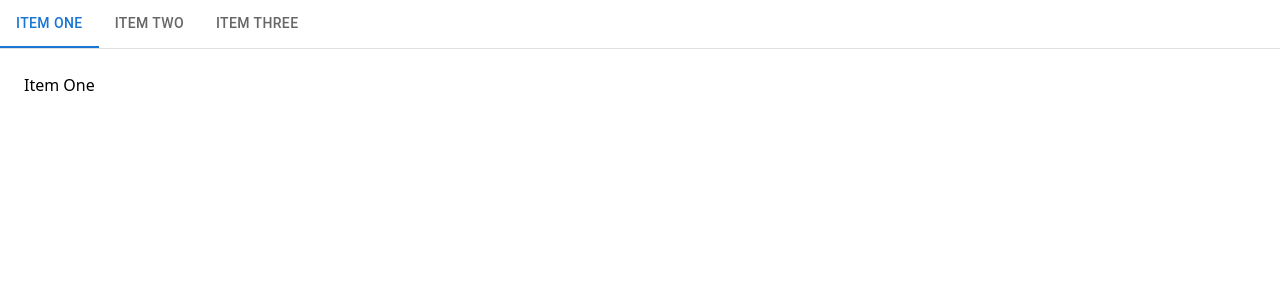
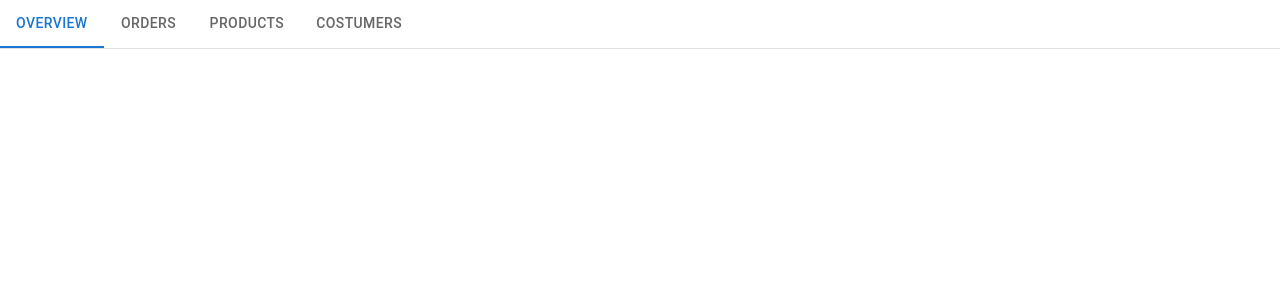
Before and after one commit to MrCrowNFT/The-Geek-Shop, a React (Vite) app in the folder frontend/: page /admin in a window 1280 px wide. Shown: the top 300 px of the page. Built offline with nearby package versions, Linux system fonts and the light colour scheme.

Commit message:
Tabs change

```diff
--- a/frontend/src/components/Tabs/Tabs.jsx
+++ b/frontend/src/components/Tabs/Tabs.jsx
@@ -44,19 +44,20 @@ export default function BasicTabs() {
     <Box sx={{ width: '100%' }}>
       <Box sx={{ borderBottom: 1, borderColor: 'divider' }}>
         <Tabs value={value} onChange={handleChange} aria-label="basic tabs example">
-          <Tab label="Item One" {...a11yProps(0)} />
-          <Tab label="Item Two" {...a11yProps(1)} />
-          <Tab label="Item Three" {...a11yProps(2)} />
+          <Tab label="Overview" {...a11yProps(0)} />
+          <Tab label="Orders" {...a11yProps(1)} />
+          <Tab label="Products" {...a11yProps(2)} />
+          <Tab label="Costumers" {...a11yProps(3)} />
         </Tabs>
       </Box>
       <CustomTabPanel value={value} index={0}>
-        Item One
+
       </CustomTabPanel>
       <CustomTabPanel value={value} index={1}>
-        Item Two
+
       </CustomTabPanel>
       <CustomTabPanel value={value} index={2}>
-        Item Three
+
       </CustomTabPanel>
     </Box>
   );
```
Also changed, not shown: frontend/src/components/Tabs/Tabs.css (added).
